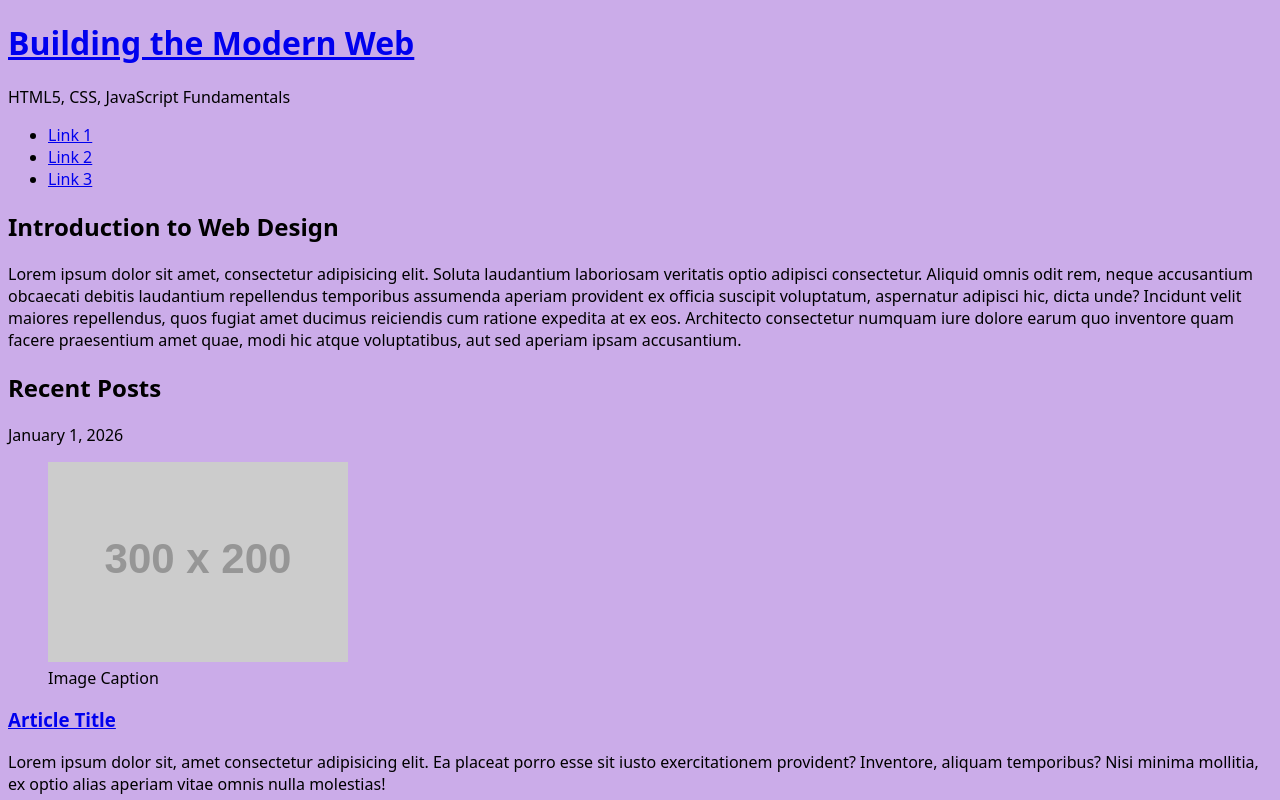
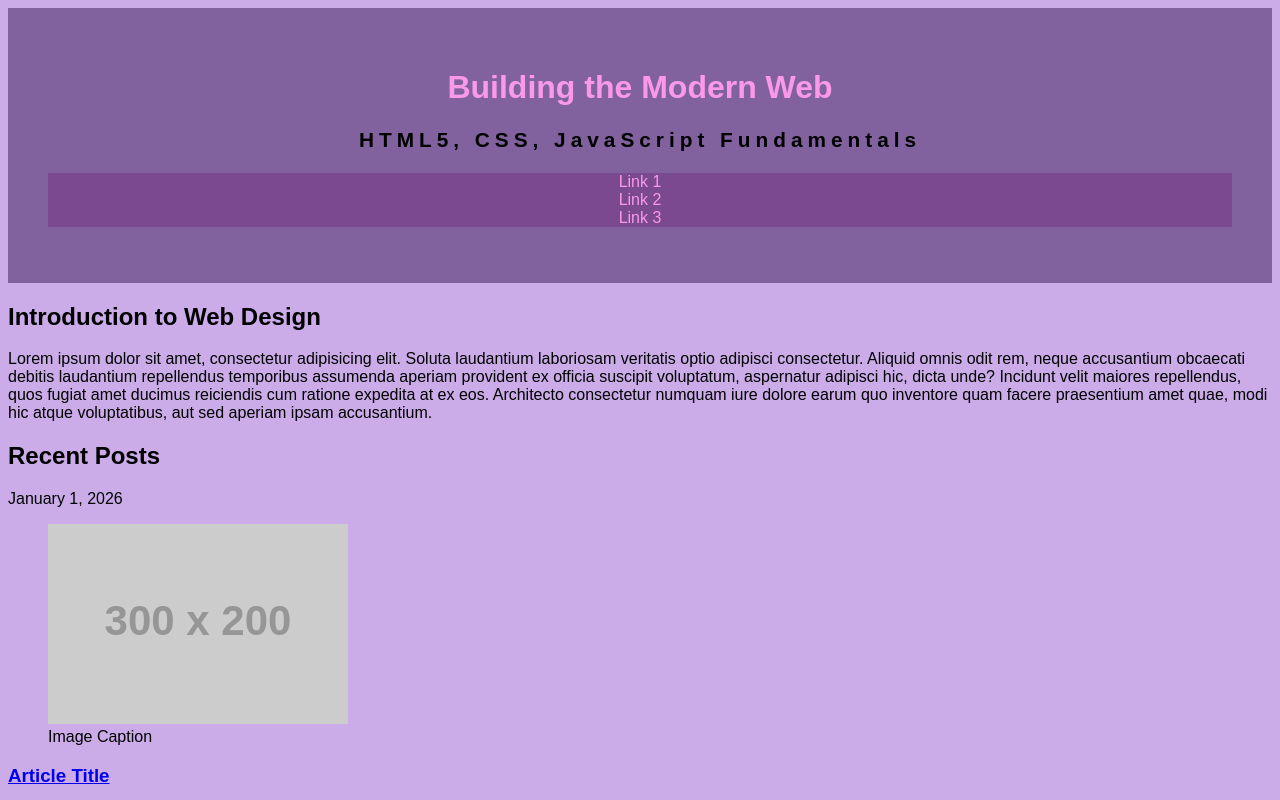
Before and after one commit to alexxusbrown0-gif/ifsc-1310, a plain HTML site: page css-demo/index.html in a window 1280 px wide. Shown: the top 800 px of the page. Drawn offline with Linux system fonts and the light colour scheme; placeholder pictures from the web are drawn by us; a web font is replaced by a local one.

Commit message:
Added to CSS-Demo

```diff
--- a/assets/css/style.css
+++ b/assets/css/style.css
@@ -1,3 +1,4 @@
 body{
-    background-color: rgb(95, 171, 171);
+    background-color: rgb(194, 147, 215);
+
 }
--- a/css-demo/assets/css/style.css
+++ b/css-demo/assets/css/style.css
@@ -24,5 +24,40 @@ html {
 
 body{
    background-color: rgb(203, 172, 233);
-   font-family: system-ui, -apple-system, BlinkMacSystemFont, 'Segoe UI', Roboto, Oxygen, Ubuntu, Cantarell, 'Open Sans', 'Helvetica Neue', sans-serif;
+   font-family: "Science Gothic", sans-serif;
 }
+header.primary{
+    text-align:center;
+    background-color:rgb(129, 98, 159);
+    padding:40px;
+    padding-top:40px;
+    padding-bottom: 40px;
+    padding-left:40px;
+    padding-right:40px;
+
+}
+header.primary a{
+    color:rgb(250, 153, 232);
+    text-decoration: none;
+
+}
+
+header-primary h1{
+    font-size:40px;
+    margin:0;
+}
+
+header.primary p.subtitle{
+    font-size:1.3rem;
+    font-weight:bold;
+    letter-spacing:5px;
+}
+
+nav.primary ul{
+    padding:0;
+    background-color: rgb(122, 73, 143);
+}
+nav.primary ul li{
+    list-style-type:none;
+}
+nav.primary ul li a{}
--- a/css-demo/index.html
+++ b/css-demo/index.html
@@ -12,6 +12,9 @@
   <!-- Style Sheet -->
 
   <link href="assets/css/style.css" rel="stylesheet" />
+  <link rel="preconnect" href="https://fonts.googleapis.com">
+  <link rel="preconnect" href="https://fonts.gstatic.com" crossorigin>
+  <link href="https://fonts.googleapis.com/css2?family=Science+Gothic:wght@100..900&display=swap" rel="stylesheet">
 </head>
 
 <body>
```
